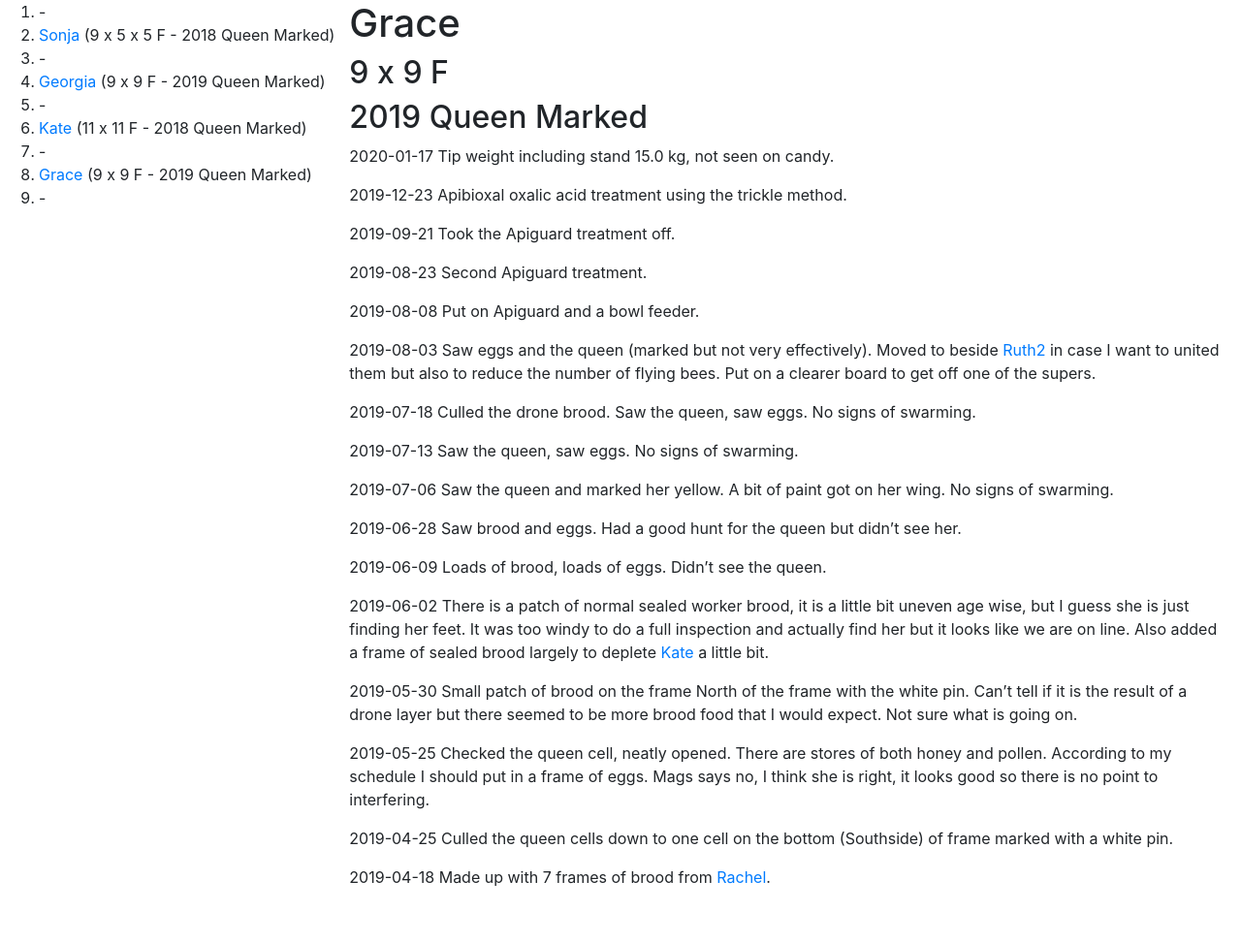
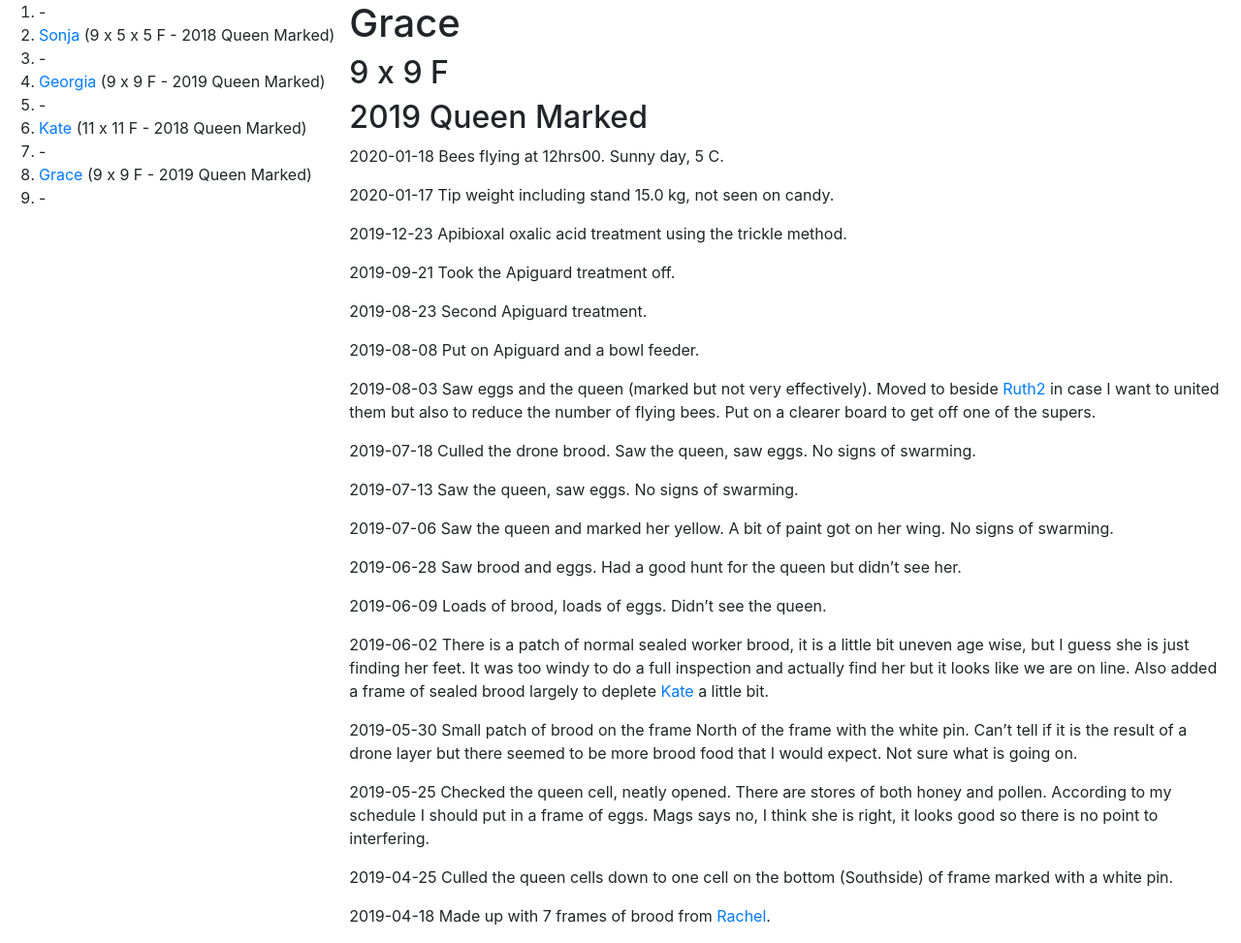
Before and after one commit to joejcollins/rhapsody-angel, a Jekyll site: the page built from queens/grace.md, in a window 1280 px wide. Shown: the whole page at 97% size. Built offline with Jekyll 4.4.1, drawn with Linux system fonts in a browser that asks for light colours; our own code applies the rules of GitHub Pages for plain Markdown files; before the commit the page ends 933 px from its top, so only the background shows below that.

Commit message:
Bees flying

```diff
--- a/queens/grace.md
+++ b/queens/grace.md
@@ -1,6 +1,8 @@
 # Grace
 ## 9 x 9 F
 ## 2019 Queen Marked
+
+2020-01-18 Bees flying at 12hrs00.  Sunny day, 5 C.
 
 2020-01-17 Tip weight including stand 15.0 kg, not seen on candy.
 
```
Also changed, not shown: queens/sonja.md (+2 -0 lines).
